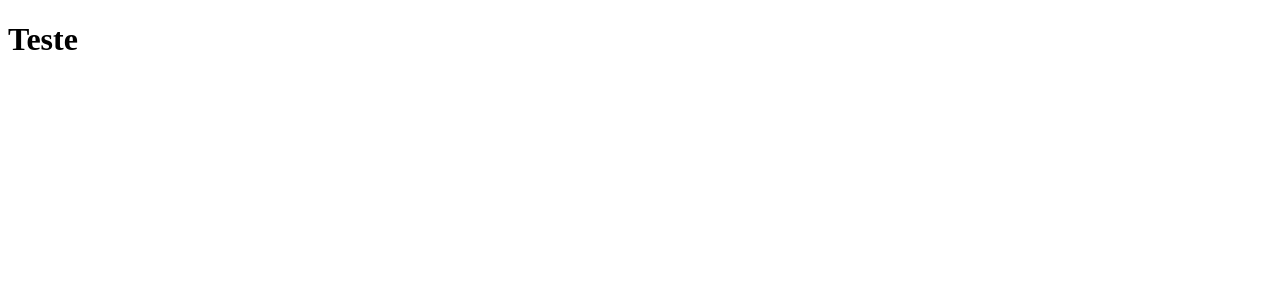
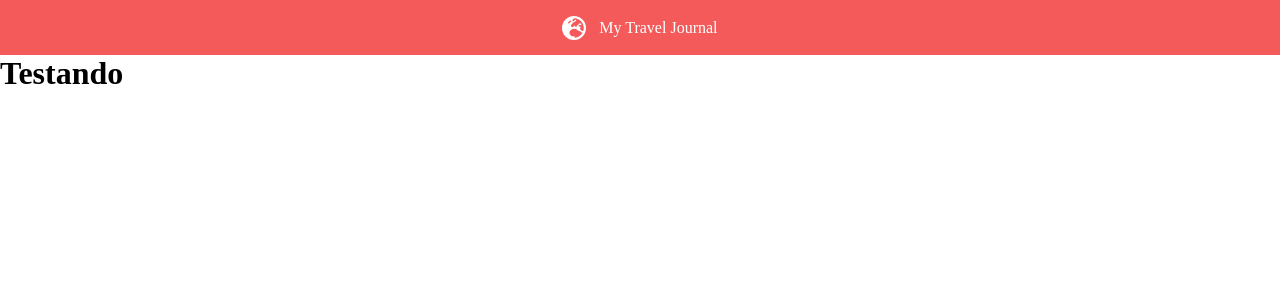
Before and after one commit to tiagomt/traveljournal, a React (Create React App) app: page / in a window 1280 px wide. Shown: the top 300 px of the page. Built offline with nearby package versions, Linux system fonts and the light colour scheme.

Commit message:
commit 2

```diff
--- a/package.json
+++ b/package.json
@@ -3,6 +3,9 @@
   "version": "0.1.0",
   "private": true,
   "dependencies": {
+    "@fortawesome/fontawesome-svg-core": "^6.2.0",
+    "@fortawesome/free-solid-svg-icons": "^6.2.0",
+    "@fortawesome/react-fontawesome": "^0.2.0",
     "@testing-library/jest-dom": "^5.16.5",
     "@testing-library/react": "^13.4.0",
     "@testing-library/user-event": "^13.5.0",
--- a/src/App.js
+++ b/src/App.js
@@ -1,9 +1,16 @@
+import React from "react";
+import NavBar from "./components/Nav";
+import './style.css'
+
 function App() {
+
   return (
     <div>
-      <h1>Teste</h1>
+      <NavBar />
+      <h1>Testando</h1>
     </div>
-  );
+  )
+
 }
 
 export default App;
--- /dev/null
+++ b/src/components/Nav.js
@@ -0,0 +1,19 @@
+import React from 'react'
+import { FontAwesomeIcon } from '@fortawesome/react-fontawesome'
+import { faEarthEurope } from '@fortawesome/free-solid-svg-icons'
+
+function NavBar() {
+
+    return (
+        <nav>
+            {/* <FontAwesomeIcon icon="fa-solid fa-earth-europe" /> */}
+            <FontAwesomeIcon icon={faEarthEurope} className="nav--eartIcon" />
+
+            <p>My Travel Journal</p>
+
+        </nav>
+    )
+
+}
+
+export default NavBar
--- /dev/null
+++ b/src/style.css
@@ -0,0 +1,30 @@
+* {
+
+    box-sizing: border-box;
+    margin: 0;
+    padding: 0;
+}
+
+nav {
+
+    display: flex;
+    justify-content: center;
+    align-items: center;
+    background-color: #F55A5A;
+    flex-basis: 100%;
+    height: 55px;
+    color: #fff;
+
+}
+
+nav p {
+
+    margin-left: 1vw;
+
+}
+
+nav .nav--eartIcon {
+
+    font-size: 1.5rem;
+
+}
```
Also changed, not shown: src/data.js (added, +28 -0 lines), 1 other file (tests, documents, lock files or other folders).
